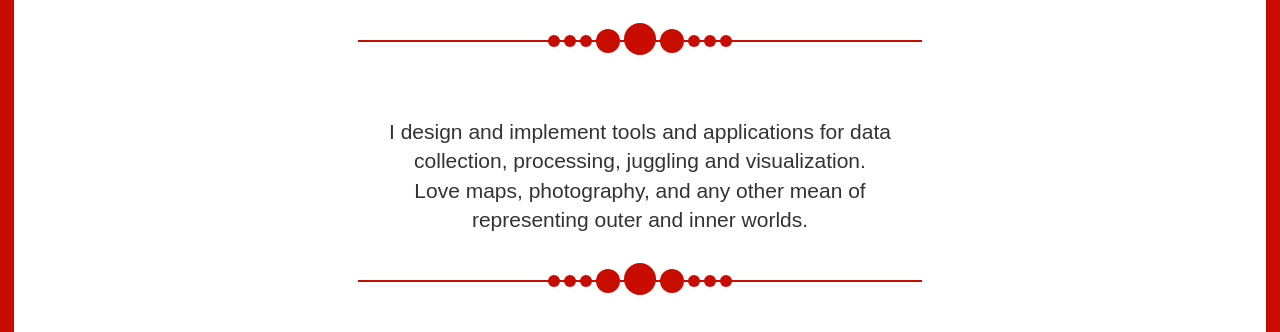
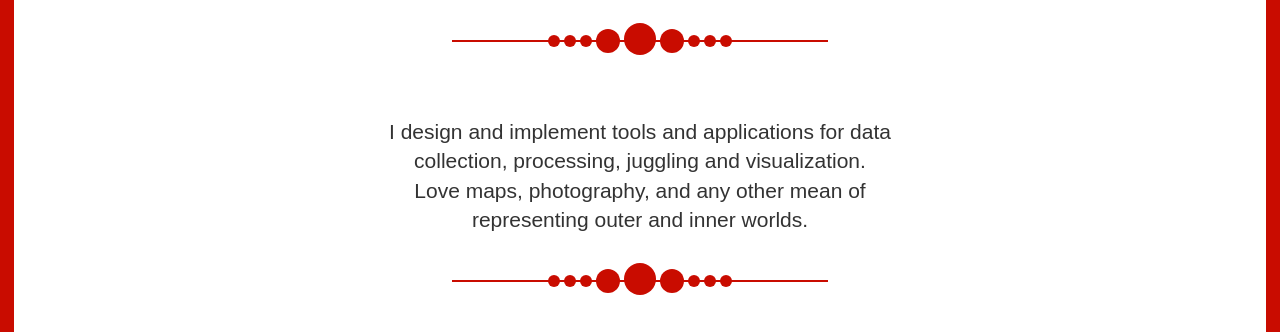
Before and after one commit to bianchimro/bianchimro.github.io, a plain HTML site: page index.html in a window 1280 px wide. Shown: the part 413-745 px from the top of the page. Drawn offline with Linux system fonts and the light colour scheme; a web font is replaced by a local one.

Commit message:
funny dividers

```diff
--- a/index.html
+++ b/index.html
@@ -104,8 +104,9 @@
         .connector{
             position: relative;
             height: 2px;
-            width: 300%;
-            left: -100%;
+            width: 200%;
+            left: -50%;
+
             display: inline-block;
             top:-28px;
         }
```
